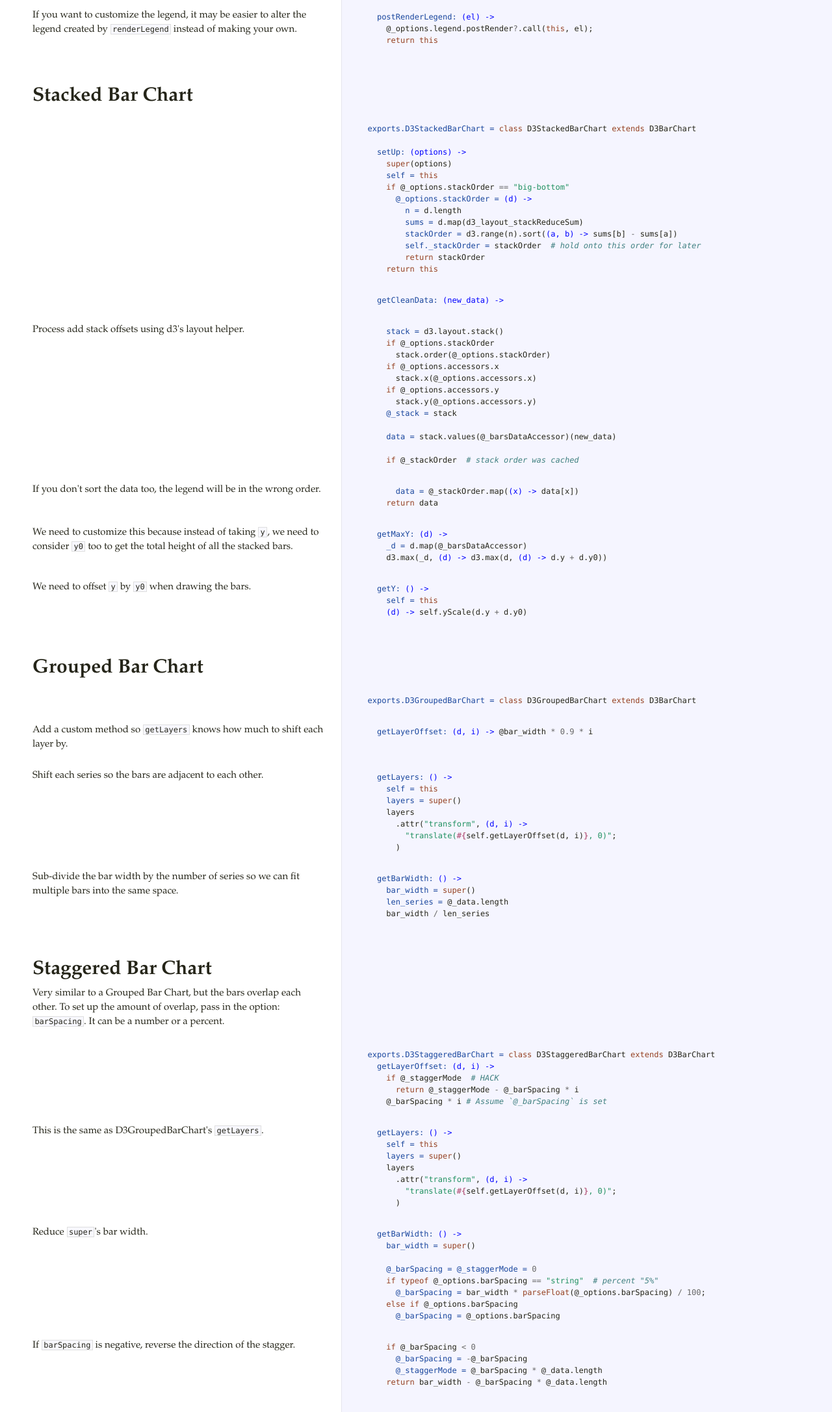
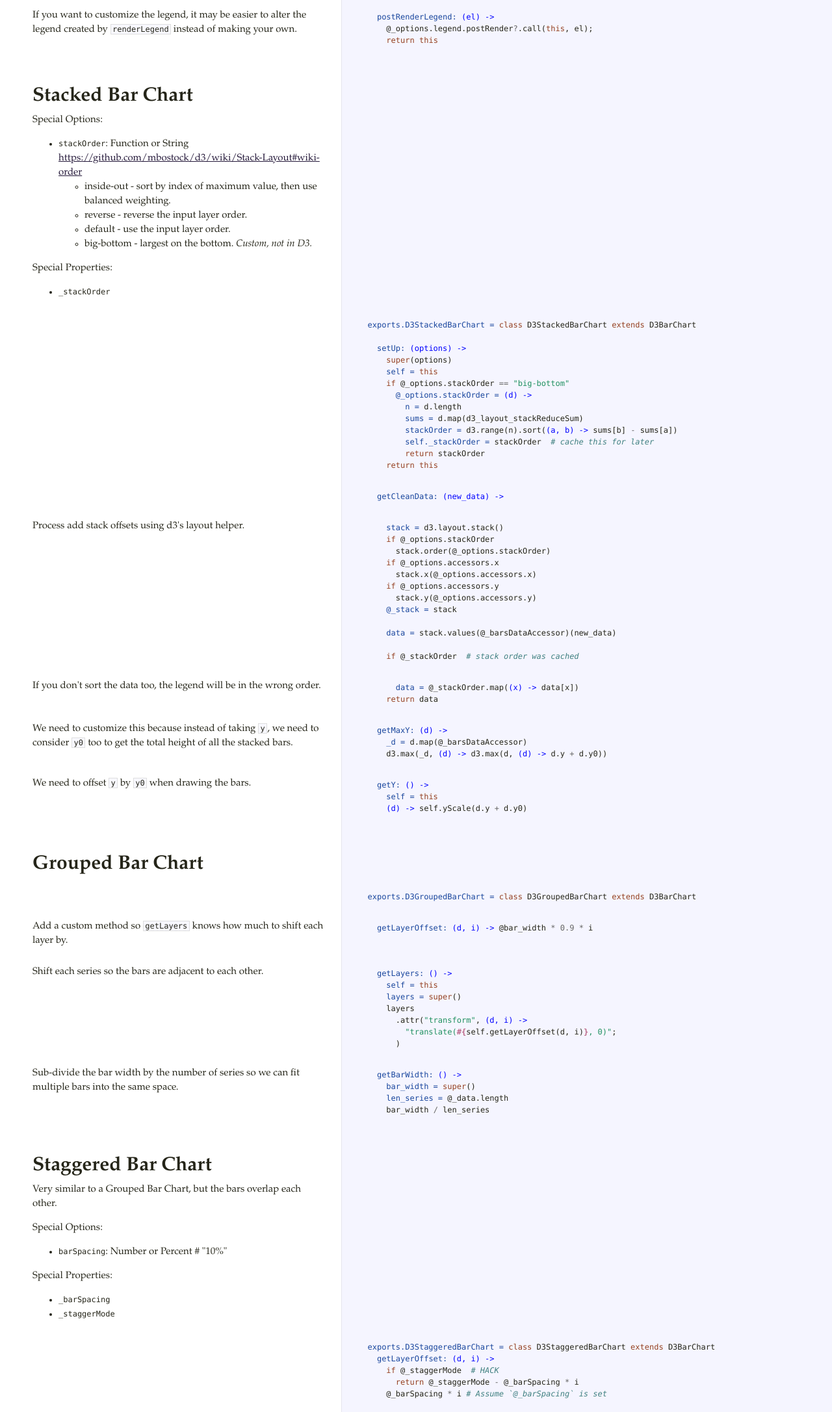
Before and after one commit to texastribune/d3chart, a plain HTML site: page docs/d3chart.html in a window 1280 px wide. Shown: the part 8299-10472 px from the top of the page at 65% size. Drawn offline with Linux system fonts and the light colour scheme.

Commit message:
documentation update

```diff
--- a/docs/d3chart.html
+++ b/docs/d3chart.html
@@ -298,7 +298,23 @@ Use <code>null</code> to make <code>d3.insert</code> behave like <code>d3.append
       <span class="k">return</span> <span class="k">this</span></pre></div>             </td>           </tr>                               <tr id="section-72">             <td class="docs">               <div class="pilwrap">                 <a class="pilcrow" href="#section-72">&#182;</a>               </div>               <p>If you want to customize the legend, it may be easier to alter the legend
 created by <code>renderLegend</code> instead of making your own.</p>             </td>             <td class="code">               <div class="highlight"><pre>    <span class="nv">postRenderLegend: </span><span class="nf">(el) -&gt;</span>
       <span class="nx">@_options</span><span class="p">.</span><span class="nx">legend</span><span class="p">.</span><span class="nx">postRender</span><span class="o">?</span><span class="p">.</span><span class="nx">call</span><span class="p">(</span><span class="k">this</span><span class="p">,</span> <span class="nx">el</span><span class="p">);</span>
-      <span class="k">return</span> <span class="k">this</span></pre></div>             </td>           </tr>                               <tr id="section-73">             <td class="docs">               <div class="pilwrap">                 <a class="pilcrow" href="#section-73">&#182;</a>               </div>               <h1>Stacked Bar Chart</h1>             </td>             <td class="code">               <div class="highlight"><pre></pre></div>             </td>           </tr>                               <tr id="section-74">             <td class="docs">               <div class="pilwrap">                 <a class="pilcrow" href="#section-74">&#182;</a>               </div>                            </td>             <td class="code">               <div class="highlight"><pre>  <span class="nv">exports.D3StackedBarChart = </span><span class="k">class</span> <span class="nx">D3StackedBarChart</span> <span class="k">extends</span> <span class="nx">D3BarChart</span>
+      <span class="k">return</span> <span class="k">this</span></pre></div>             </td>           </tr>                               <tr id="section-73">             <td class="docs">               <div class="pilwrap">                 <a class="pilcrow" href="#section-73">&#182;</a>               </div>               <h1>Stacked Bar Chart</h1>
+
+<p>Special Options:</p>
+
+<ul>
+<li><code>stackOrder</code>: Function or String <a href="https://github.com/mbostock/d3/wiki/Stack-Layout#wiki-order">https://github.com/mbostock/d3/wiki/Stack-Layout#wiki-order</a>
+<ul><li>inside-out - sort by index of maximum value, then use balanced weighting.</li>
+<li>reverse - reverse the input layer order.</li>
+<li>default - use the input layer order.</li>
+<li>big-bottom - largest on the bottom. <em>Custom, not in D3.</em></li></ul></li>
+</ul>
+
+<p>Special Properties:</p>
+
+<ul>
+<li><code>_stackOrder</code></li>
+</ul>             </td>             <td class="code">               <div class="highlight"><pre></pre></div>             </td>           </tr>                               <tr id="section-74">             <td class="docs">               <div class="pilwrap">                 <a class="pilcrow" href="#section-74">&#182;</a>               </div>                            </td>             <td class="code">               <div class="highlight"><pre>  <span class="nv">exports.D3StackedBarChart = </span><span class="k">class</span> <span class="nx">D3StackedBarChart</span> <span class="k">extends</span> <span class="nx">D3BarChart</span>
 
     <span class="nv">setUp: </span><span class="nf">(options) -&gt;</span>
       <span class="k">super</span><span class="p">(</span><span class="nx">options</span><span class="p">)</span>
@@ -308,7 +324,7 @@ created by <code>renderLegend</code> instead of making your own.</p>
           <span class="nv">n = </span><span class="nx">d</span><span class="p">.</span><span class="nx">length</span>
           <span class="nv">sums = </span><span class="nx">d</span><span class="p">.</span><span class="nx">map</span><span class="p">(</span><span class="nx">d3_layout_stackReduceSum</span><span class="p">)</span>
           <span class="nv">stackOrder = </span><span class="nx">d3</span><span class="p">.</span><span class="nx">range</span><span class="p">(</span><span class="nx">n</span><span class="p">).</span><span class="nx">sort</span><span class="p">(</span><span class="nf">(a, b) -&gt;</span> <span class="nx">sums</span><span class="p">[</span><span class="nx">b</span><span class="p">]</span> <span class="o">-</span> <span class="nx">sums</span><span class="p">[</span><span class="nx">a</span><span class="p">])</span>
-          <span class="nv">self._stackOrder = </span><span class="nx">stackOrder</span>  <span class="c1"># hold onto this order for later</span>
+          <span class="nv">self._stackOrder = </span><span class="nx">stackOrder</span>  <span class="c1"># cache this for later</span>
           <span class="k">return</span> <span class="nx">stackOrder</span>
       <span class="k">return</span> <span class="k">this</span></pre></div>             </td>           </tr>                               <tr id="section-75">             <td class="docs">               <div class="pilwrap">                 <a class="pilcrow" href="#section-75">&#182;</a>               </div>                            </td>             <td class="code">               <div class="highlight"><pre>    <span class="nv">getCleanData: </span><span class="nf">(new_data) -&gt;</span></pre></div>             </td>           </tr>                               <tr id="section-76">             <td class="docs">               <div class="pilwrap">                 <a class="pilcrow" href="#section-76">&#182;</a>               </div>               <p>Process add stack offsets using d3's layout helper.</p>             </td>             <td class="code">               <div class="highlight"><pre>      <span class="nv">stack = </span><span class="nx">d3</span><span class="p">.</span><span class="nx">layout</span><span class="p">.</span><span class="nx">stack</span><span class="p">()</span>
       <span class="k">if</span> <span class="nx">@_options</span><span class="p">.</span><span class="nx">stackOrder</span>
@@ -339,9 +355,20 @@ bars into the same space.</p>             </td>             <td class="code">
       <span class="nv">len_series = </span><span class="nx">@_data</span><span class="p">.</span><span class="nx">length</span>
       <span class="nx">bar_width</span> <span class="o">/</span> <span class="nx">len_series</span></pre></div>             </td>           </tr>                               <tr id="section-85">             <td class="docs">               <div class="pilwrap">                 <a class="pilcrow" href="#section-85">&#182;</a>               </div>               <h1>Staggered Bar Chart</h1>
 
-<p>Very similar to a Grouped Bar Chart, but the bars overlap each other.
-  To set up the amount of overlap, pass in the option: <code>barSpacing</code>.
-  It can be a number or a percent.</p>             </td>             <td class="code">               <div class="highlight"><pre></pre></div>             </td>           </tr>                               <tr id="section-86">             <td class="docs">               <div class="pilwrap">                 <a class="pilcrow" href="#section-86">&#182;</a>               </div>                            </td>             <td class="code">               <div class="highlight"><pre>  <span class="nv">exports.D3StaggeredBarChart = </span><span class="k">class</span> <span class="nx">D3StaggeredBarChart</span> <span class="k">extends</span> <span class="nx">D3BarChart</span>
+<p>Very similar to a Grouped Bar Chart, but the bars overlap each other.</p>
+
+<p>Special Options:</p>
+
+<ul>
+<li><code>barSpacing</code>: Number or Percent  # "10%"</li>
+</ul>
+
+<p>Special Properties:</p>
+
+<ul>
+<li><code>_barSpacing</code></li>
+<li><code>_staggerMode</code></li>
+</ul>             </td>             <td class="code">               <div class="highlight"><pre></pre></div>             </td>           </tr>                               <tr id="section-86">             <td class="docs">               <div class="pilwrap">                 <a class="pilcrow" href="#section-86">&#182;</a>               </div>                            </td>             <td class="code">               <div class="highlight"><pre>  <span class="nv">exports.D3StaggeredBarChart = </span><span class="k">class</span> <span class="nx">D3StaggeredBarChart</span> <span class="k">extends</span> <span class="nx">D3BarChart</span>
     <span class="nv">getLayerOffset: </span><span class="nf">(d, i) -&gt;</span>
       <span class="k">if</span> <span class="nx">@_staggerMode</span>  <span class="c1"># HACK</span>
         <span class="k">return</span> <span class="nx">@_staggerMode</span> <span class="o">-</span> <span class="nx">@_barSpacing</span> <span class="o">*</span> <span class="nx">i</span>
```
Also changed, not shown: 1 other file.
